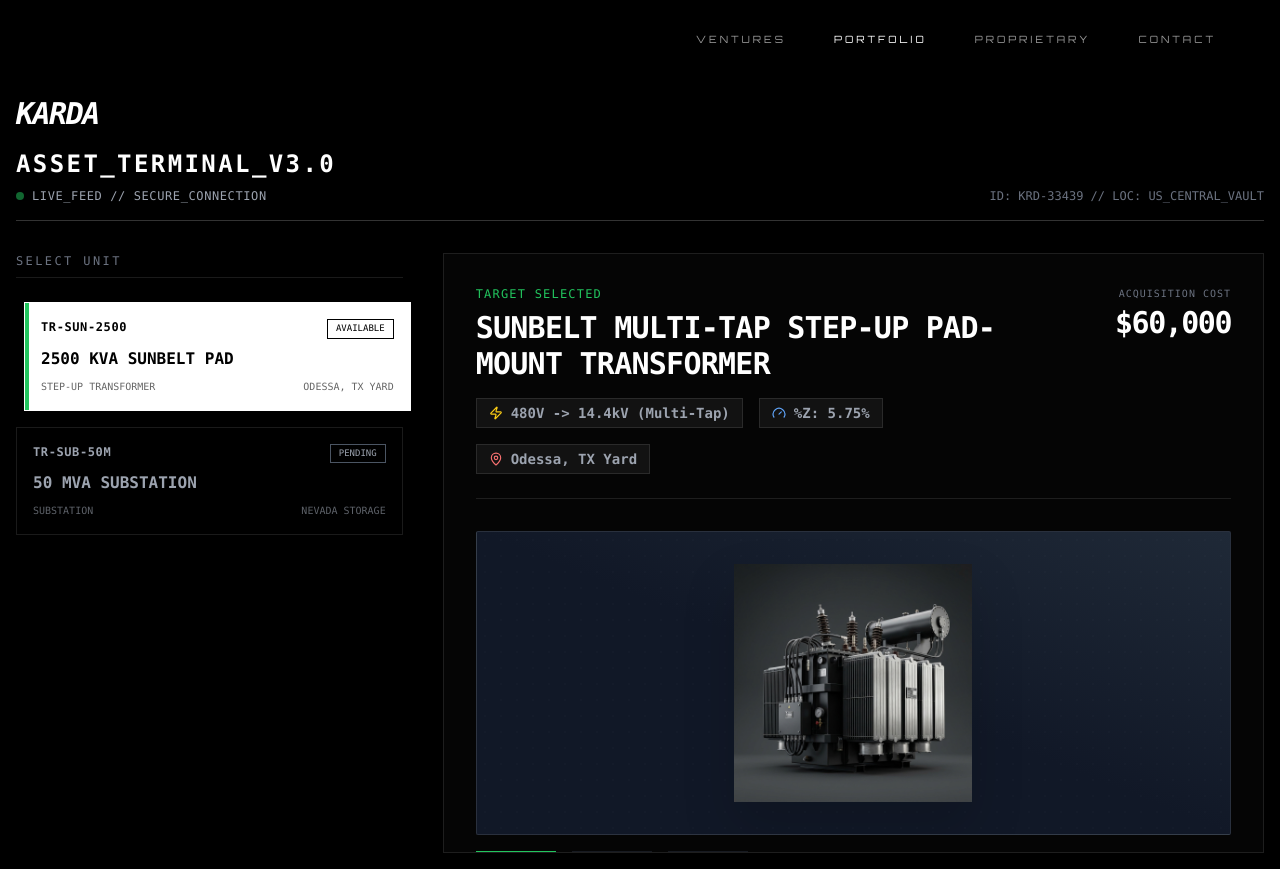
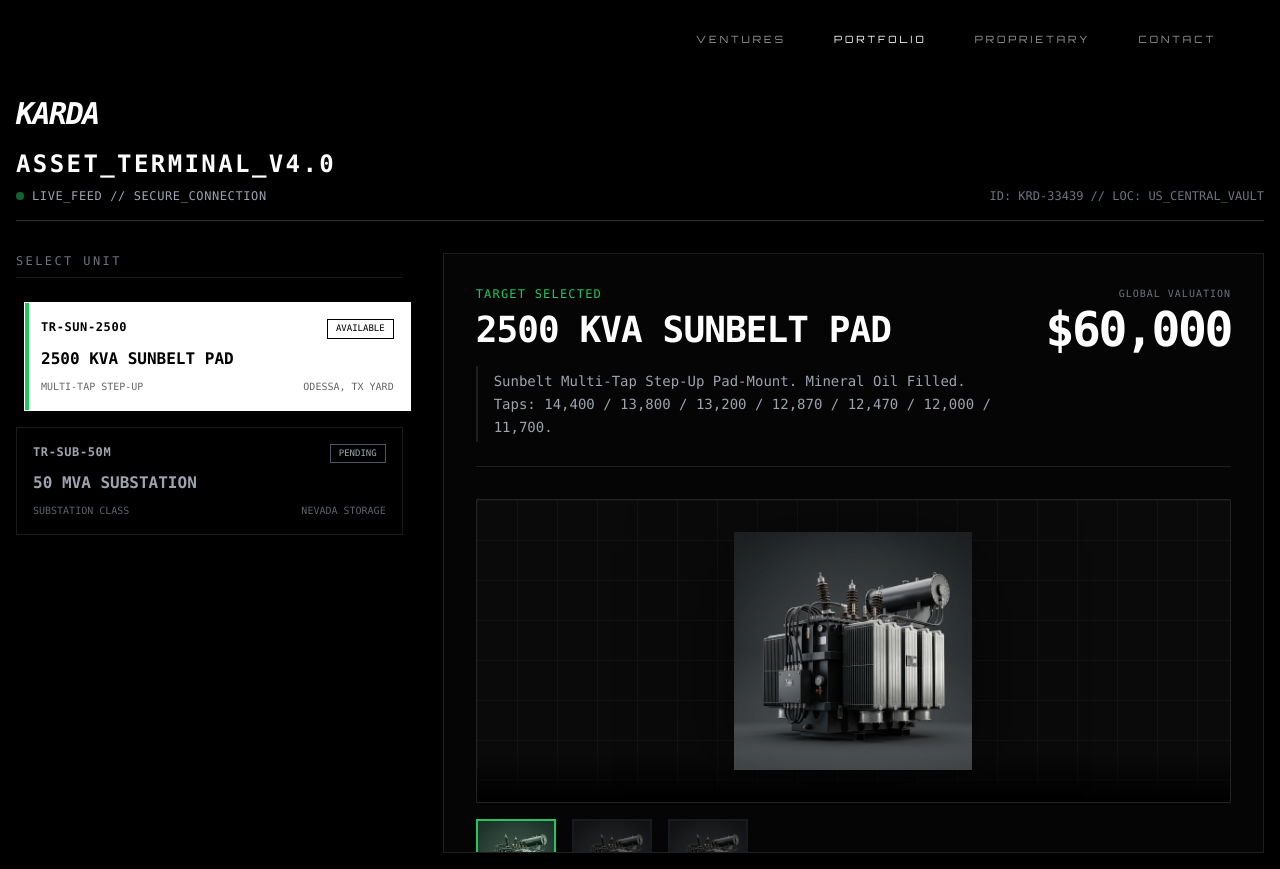
Before and after one commit to hansen-karda/karda-website, a React (Vite) app: page /#/portfolio in a window 1280 px wide. Built offline with nearby package versions, Linux system fonts and the light colour scheme.

Commit message:
Feat: Inventory V4.0 - Data Density Upgrade

```diff
--- a/src/components/Inventory.jsx
+++ b/src/components/Inventory.jsx
@@ -1,27 +1,26 @@
 import React, { useState, useEffect } from 'react';
 import { Link } from 'react-router-dom';
-import { ChevronRight, Activity, Zap, Shield, Box, MapPin, Gauge } from 'lucide-react';
+import { ChevronRight, Activity, Zap, Shield, Box, MapPin, Gauge, Scale, Calendar } from 'lucide-react';
 import { client, urlFor } from '../sanityClient';
 import groq from 'groq';
 import transformerImg from '../assets/transformer-1.png';
 
-// Hardcoded real assets for V3.0 per requested spec
-// In a real production scenario, we would map Sanity data to this structure
-// But for this request, we use the specific static data provided
-const REAL_ASSETS_V3 = [
+// REAL ASSETS V4.0 w/ Weight, Year, Description
+const REAL_ASSETS_V4 = [
     {
         id: 'TR-SUN-2500',
-        name: '2500 KVA SUNBELT PAD', // Short name for Sidebar
-        fullName: 'Sunbelt Multi-Tap Step-Up Pad-Mount Transformer', // Long name for Header
-        type: 'Step-Up Transformer',
-        voltage: '480V -> 14.4kV (Multi-Tap)',
-        impedance: '5.75%',  // NEW FIELD
-        location: 'Odessa, TX Yard', // NEW FIELD
+        name: '2500 KVA SUNBELT PAD',
+        type: 'Multi-Tap Step-Up',
+        voltage: '480V -> 14.4kV',
+        impedance: '5.75%',
+        location: 'ODESSA, TX YARD',
+        weight: '6,200 LBS',
+        mfgYear: '2023',
         status: 'AVAILABLE',
         price: '$60,000',
-        // GALLERY ARRAY
+        description: 'Sunbelt Multi-Tap Step-Up Pad-Mount. Mineral Oil Filled. Taps: 14,400 / 13,800 / 13,200 / 12,870 / 12,470 / 12,000 / 11,700.',
         images: [
-            transformerImg, // Main front view
+            transformerImg,
             transformerImg,
             transformerImg
         ],
@@ -30,14 +29,16 @@ const REAL_ASSETS_V3 = [
     {
         id: 'TR-SUB-50M',
         name: '50 MVA SUBSTATION',
-        fullName: 'High Voltage Substation Class Unit',
-        type: 'Substation',
+        type: 'Substation Class',
         voltage: '69kV / 13.8kV',
         impedance: '7.15%',
-        location: 'Nevada Storage',
+        location: 'NEVADA STORAGE',
+        weight: '84,000 LBS',
+        mfgYear: '2022',
         status: 'PENDING',
         price: '$850,000',
-        images: [], // Empty array = show placeholder
+        description: 'High-voltage substation class unit. Nitrogen filled for transport. Ready for immediate deployment.',
+        images: [],
         specs: { efficiency: 99, load: 95, shielding: 90 }
     }
 ];
@@ -50,17 +51,12 @@ const Inventory = () => {
 
     // Boot Sequence Logic
     useEffect(() => {
-        // 1. Simulate Boot Sequence (1.5s)
+        // 1. Simulate Boot Sequence (700ms)
         const bootTimer = setTimeout(() => {
-
-            // 2. Load Data (Here we use the defined Const, but simulating a Fetch)
-            // In future state, this would be: const data = await client.fetch(query);
-            const data = REAL_ASSETS_V3;
-
+            const data = REAL_ASSETS_V4;
             setAssets(data);
             setSelected(data[0]);
             setLoading(false);
-
         }, 700);
 
         return () => clearTimeout(bootTimer);
@@ -85,7 +81,7 @@ const Inventory = () => {
                         &gt; ESTABLISHING_SECURE_UPLINK...
                     </div>
                     <div className="text-green-900/50 text-[10px] tracking-widest mt-2">
-                        ENCRYPTING V3.0 PROTOCOLS
+                        ENCRYPTING V4.0 PROTOCOLS
                     </div>
                 </div>
             </div>
@@ -106,7 +102,7 @@ const Inventory = () => {
                     <Link to="/" className="block mb-4 hover:opacity-70 transition-opacity">
                         <h1 className="text-3xl font-black tracking-tighter italic">KARDA</h1>
                     </Link>
-                    <h2 className="text-xl md:text-2xl font-bold tracking-widest text-white uppercase">Asset_Terminal_v3.0</h2>
+                    <h2 className="text-xl md:text-2xl font-bold tracking-widest text-white uppercase">Asset_Terminal_v4.0</h2>
                     <div className="flex items-center gap-2 mt-2 text-gray-400 text-xs tracking-wider">
                         <span className="w-2 h-2 rounded-full bg-green-500 animate-pulse"></span>
                         <span>LIVE_FEED // SECURE_CONNECTION</span>
@@ -161,41 +157,30 @@ const Inventory = () => {
                     <div className="flex flex-col md:flex-row justify-between items-start gap-6 mb-8 border-b border-white/10 pb-6">
                         <div className="flex-1">
                             <div className="text-xs text-green-500 mb-2 tracking-widest uppercase">Target Selected</div>
-                            <h1 className="text-2xl md:text-3xl font-black text-white tracking-tight uppercase leading-none mb-2">
-                                {selected.fullName}
+                            <h1 className="text-2xl md:text-4xl font-black text-white tracking-tight uppercase leading-none mb-4">
+                                {selected.name}
                             </h1>
-                            <div className="flex flex-wrap gap-4 text-xs md:text-sm text-gray-400 font-bold mt-4">
-                                <span className="flex items-center gap-2 border border-white/10 px-3 py-1 bg-white/5">
-                                    <Zap size={14} className="text-yellow-400" /> {selected.voltage}
-                                </span>
-                                <span className="flex items-center gap-2 border border-white/10 px-3 py-1 bg-white/5">
-                                    <Gauge size={14} className="text-blue-400" /> %Z: {selected.impedance}
-                                </span>
-                                <span className="flex items-center gap-2 border border-white/10 px-3 py-1 bg-white/5">
-                                    <MapPin size={14} className="text-red-400" /> {selected.location}
-                                </span>
+                            <p className="text-gray-400 text-sm max-w-xl leading-relaxed border-l-2 border-white/10 pl-4 py-1">
+                                {selected.description}
+                            </p>
                         </div>
-                        </div>
-                        <div className="text-right min-w-[150px]">
-                            <div className="text-gray-500 text-[10px] uppercase mb-1 tracking-widest">Acquisition Cost</div>
-                            <div className="text-3xl font-bold text-white tracking-tighter">{selected.price}</div>
+                        <div className="text-right min-w-[200px]">
+                            <div className="text-gray-500 text-[10px] uppercase mb-1 tracking-widest">Global Valuation</div>
+                            <div className="text-4xl md:text-5xl font-black text-white tracking-tighter">{selected.price}</div>
                         </div>
                     </div>
 
                     {/* Main Visual Area + Gallery Strip */}
                     <div className="flex-1 flex flex-col gap-4 min-h-[400px]">
 
-                        {/* MAIN VIEW */}
-                        <div className="flex-1 relative bg-gradient-to-tr from-gray-900 via-gray-900 to-gray-800 rounded-sm border border-white/10 flex items-center justify-center p-8 group overflow-hidden">
-
-                            {/* Hex Grid Overlay */}
-                            <div className="absolute inset-0 bg-[radial-gradient(#ffffff10_1px,transparent_1px)] [background-size:16px_16px] opacity-20 pointer-events-none" />
+                        {/* MAIN VIEW - DIGITAL HANGAR BACKGROUND */}
+                        <div className="flex-1 relative bg-[#0a0a0a] rounded-sm border border-white/10 flex items-center justify-center p-8 group overflow-hidden bg-[linear-gradient(rgba(255,255,255,0.03)_1px,transparent_1px),linear-gradient(90deg,rgba(255,255,255,0.03)_1px,transparent_1px)] bg-[size:40px_40px]">
 
                             {selected.images && selected.images.length > 0 ? (
                                 <img
                                     src={selected.images[activeImageIndex]}
                                     alt="Active View"
-                                    className="w-full h-full object-contain filter drop-shadow-2xl transition-all duration-500 group-hover:scale-105"
+                                    className="w-full h-full object-contain filter drop-shadow-[0_20px_50px_rgba(0,0,0,0.5)] transition-all duration-500 group-hover:scale-105 z-10"
                                 />
                             ) : (
                                 <div className="flex flex-col items-center gap-4 opacity-30">
@@ -203,6 +188,9 @@ const Inventory = () => {
                                     <span className="text-xs tracking-widest">NO VISUAL FEED AVAILABLE</span>
                                 </div>
                             )}
+
+                            {/* Floor Grid Reflection Effect (Fake) */}
+                            <div className="absolute bottom-0 w-full h-1/3 bg-gradient-to-t from-black via-transparent to-transparent pointer-events-none z-0" />
                         </div>
 
                         {/* THUMBNAIL STRIP */}
@@ -225,19 +213,51 @@ const Inventory = () => {
                         )}
                     </div>
 
-                    {/* Bottom Specs HUD */}
+                    {/* Bottom Specs HUD - V4.0 MATRIX */}
                     <div className="grid grid-cols-1 md:grid-cols-2 gap-8 mt-8 pt-8 border-t border-white/10">
+
+                        {/* LEFT: 2x2 DATA GRID */}
+                        <div className="grid grid-cols-2 gap-4">
+                            <div className="bg-white/5 p-3 border border-white/10">
+                                <div className="text-[10px] text-gray-500 uppercase tracking-wider mb-1 flex items-center gap-2">
+                                    <Gauge size={12} /> Impedance (%Z)
+                                </div>
+                                <div className="text-xl font-mono text-white">{selected.impedance}</div>
+                            </div>
+                            <div className="bg-white/5 p-3 border border-white/10">
+                                <div className="text-[10px] text-gray-500 uppercase tracking-wider mb-1 flex items-center gap-2">
+                                    <MapPin size={12} /> Location
+                                </div>
+                                <div className="text-xl font-mono text-white truncate">{selected.location}</div>
+                            </div>
+                            <div className="bg-white/5 p-3 border border-white/10">
+                                <div className="text-[10px] text-gray-500 uppercase tracking-wider mb-1 flex items-center gap-2">
+                                    <Scale size={12} /> Weight
+                                </div>
+                                <div className="text-xl font-mono text-white">{selected.weight}</div>
+                            </div>
+                            <div className="bg-white/5 p-3 border border-white/10">
+                                <div className="text-[10px] text-gray-500 uppercase tracking-wider mb-1 flex items-center gap-2">
+                                    <Calendar size={12} /> Mfg. Year
+                                </div>
+                                <div className="text-xl font-mono text-white">{selected.mfgYear}</div>
+                            </div>
+                        </div>
+
+                        {/* RIGHT: PROGRESS BARS & ACTION */}
+                        <div className="flex flex-col gap-6">
                             <div className="space-y-4">
                                 <SpecBar label="EFFICIENCY" value={selected.specs.efficiency} icon={<Activity size={14} />} />
                                 <SpecBar label="LOAD CAPACITY" value={selected.specs.load} icon={<Zap size={14} />} />
                                 <SpecBar label="SHIELDING" value={selected.specs.shielding} icon={<Shield size={14} />} />
                             </div>
 
-                        <div className="flex items-end justify-end">
-                            <button className="w-full md:w-auto bg-white text-black font-bold uppercase py-4 px-8 hover:bg-gray-200 transition-colors flex items-center justify-center gap-2">
+                            <div className="mt-auto">
+                                <button className="w-full bg-white text-black font-bold uppercase py-4 px-8 hover:bg-gray-200 transition-colors flex items-center justify-center gap-2 tracking-wider">
                                     <span>Initiate Acquisition Protocol</span>
                                     <ChevronRight size={16} />
                                 </button>
+                            </div>
                         </div>
                     </div>
                 </div>
@@ -249,11 +269,11 @@ const Inventory = () => {
 
 const SpecBar = ({ label, value, icon }) => (
     <div className="flex items-center gap-4 group">
-        <div className="text-gray-500 w-32 text-xs flex items-center gap-2 group-hover:text-white transition-colors">
+        <div className="text-gray-500 w-28 text-[10px] uppercase flex items-center gap-2 group-hover:text-white transition-colors">
             {icon}
             {label}
         </div>
-        <div className="flex-1 h-2 bg-gray-900 border border-white/10 relative overflow-hidden rounded-sm">
+        <div className="flex-1 h-1.5 bg-gray-900 border border-white/10 relative overflow-hidden rounded-sm">
             <div
                 className="h-full bg-white group-hover:bg-green-400 transition-all duration-1000 ease-out"
                 style={{ width: `${value}%` }}
```
Lines whose indentation alone changed are shown as unchanged.
